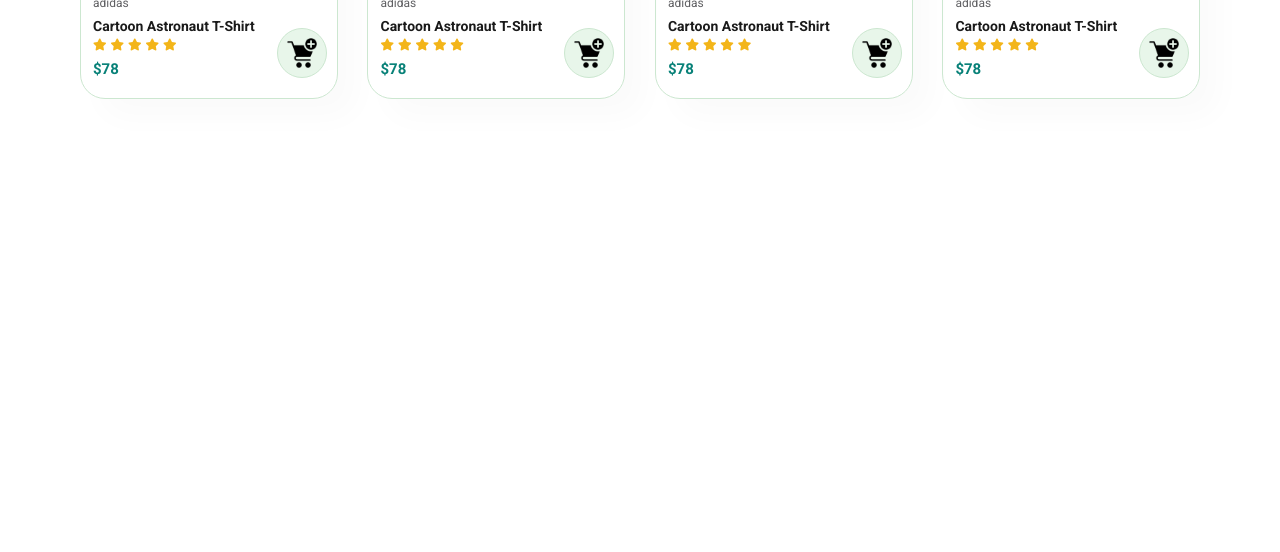
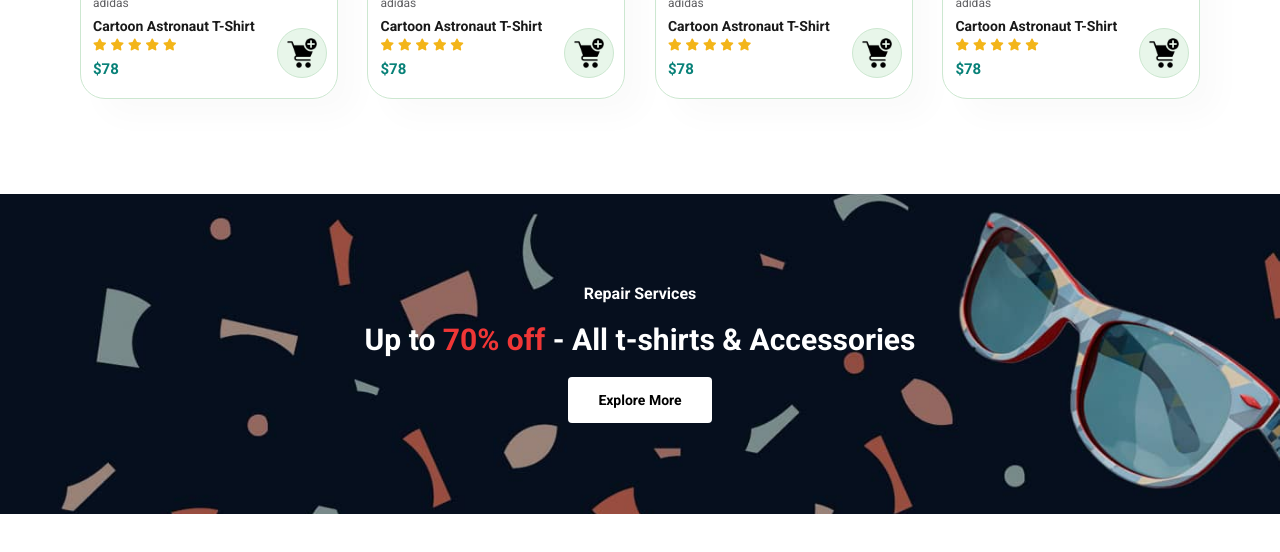
Before and after one commit to DulanaH2D/E-Commerce-Web, a plain HTML site: page index.html in a window 1280 px wide. Shown: the part 1829-2381 px from the top of the page. Before the commit the page ends 1983 px from the top, so only its background shows below. Drawn offline with Linux system fonts and the light colour scheme.

Commit message:
banner 2 section

```diff
--- a/index.html
+++ b/index.html
@@ -211,6 +211,14 @@
 
     </section>
 
+    <section id="banner2" class="section-m1">
+        <div class="banner-container">
+            <h4>Repair Services</h4>
+            <h2>Up to <span>70% off</span> - All t-shirts & Accessories</h2>
+            <button class="normal">Explore More</button>
+        </div>
+    </section>
+
 
 </body>
 </html>
--- a/style.css
+++ b/style.css
@@ -41,6 +41,31 @@ p{
 
 .section-m1{
     margin: 40px 0px;
+}
+
+button.normal{
+    font-size: 14px;
+    font-weight: 600;
+    padding: 15px 30px;
+    color: #000;
+    background-color: #fff;
+    border-radius: 4px;
+    -webkit-border-radius: 4px;
+    -moz-border-radius: 4px;
+    -ms-border-radius: 4px;
+    -o-border-radius: 4px;
+    cursor:pointer;
+    border:none;
+    outline: none;
+    transition: 0.2s;
+    -webkit-transition: 0.2s;
+    -moz-transition: 0.2s;
+    -ms-transition: 0.2s;
+    -o-transition: 0.2s;
+}
+
+body{
+    width: 100%;
 }
 
 ul{
@@ -293,3 +318,38 @@ ul{
     bottom: 20px;
     right: 10px;
 }
+
+
+/* Banner 2 */
+#banner2{
+    background-image: url("img2/banner/b2.jpg");
+    display: flex;
+    flex-direction: column;
+    align-items: center;
+    justify-content: center;
+    text-align: center;
+    width: 100%;
+    height: 40vh;
+    background-size: cover;
+    background-position: center;
+}
+
+#banner2 h4{
+    color: #fff;
+    font-size: 16px;
+}
+
+#banner2 h2{
+    color: #fff;
+    font-size: 30px;
+    padding: 10px 0;
+}
+
+#banner2 h2 span{
+    color: #ef3636;
+}
+
+#banner2 button:hover{
+    background-color: #008178;
+    color: #fff;
+}
```
